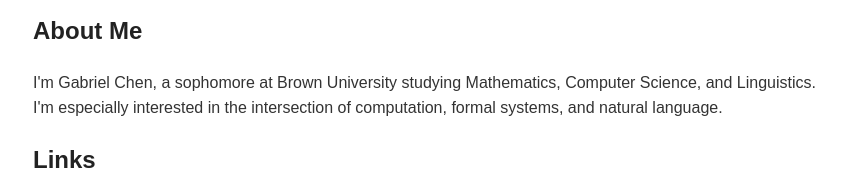
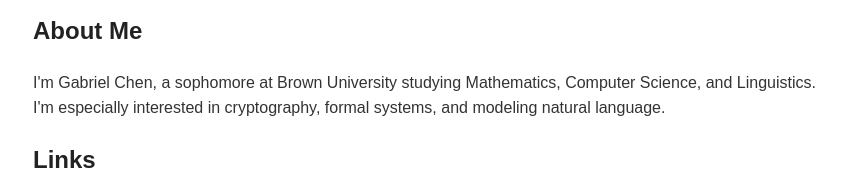
Before and after one commit to gabechen/gabechen.github.io, a plain HTML site: page index.html in a window 1280 px wide. Shown: the part 188-359 px from the top of the page, without its empty margins (207-1049 px from the left). Drawn offline with Linux system fonts and the light colour scheme.

Commit message:
Update index.html

```diff
--- a/index.html
+++ b/index.html
@@ -44,8 +44,8 @@
     <h2>About Me</h2>
     <p>
         I'm Gabriel Chen, a sophomore at Brown University studying Mathematics, Computer Science,
-        and Linguistics. I'm especially interested in the intersection of computation, formal systems,
-        and natural language.
+        and Linguistics. I'm especially interested in cryptography, formal systems,
+        and modeling natural language.
     </p>
 
     <h2>Links</h2>
```
